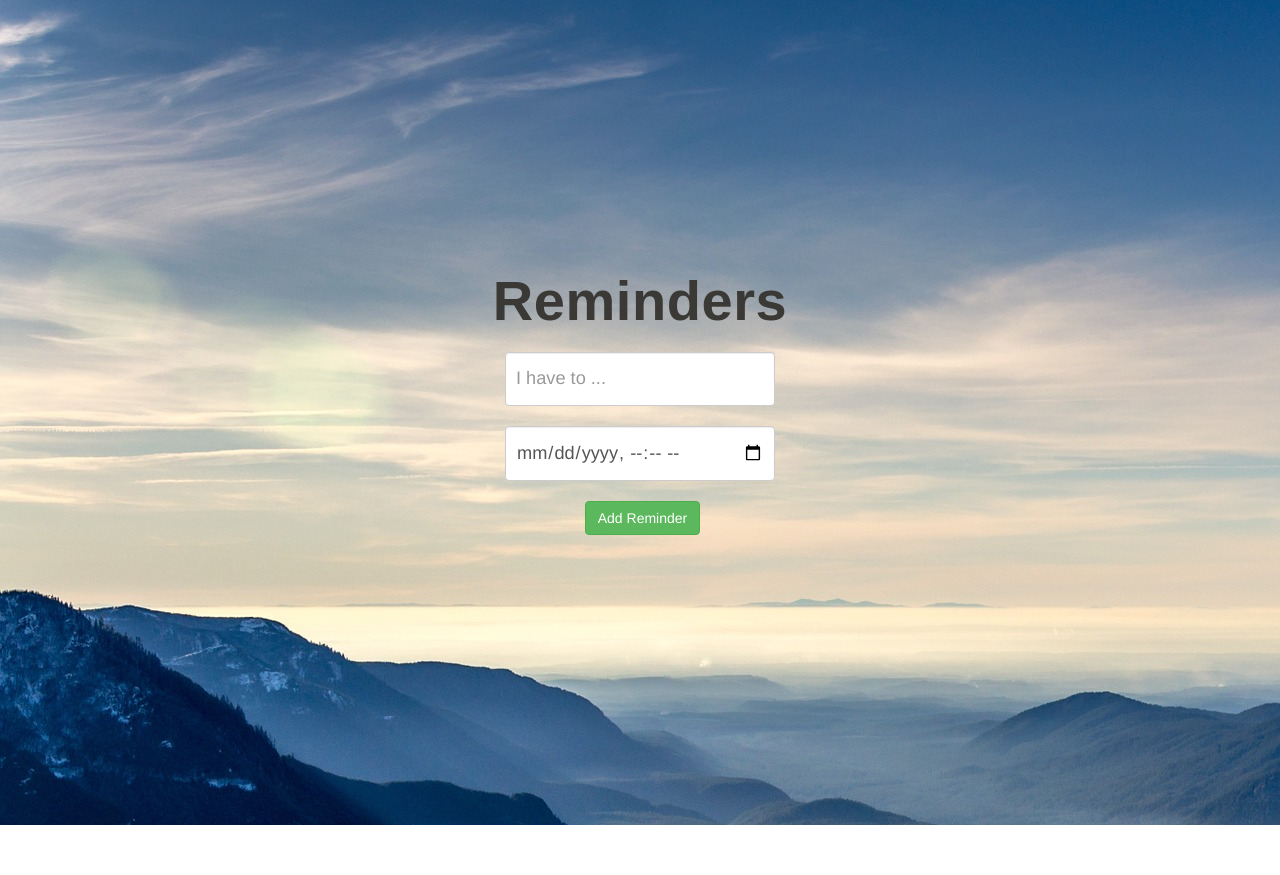
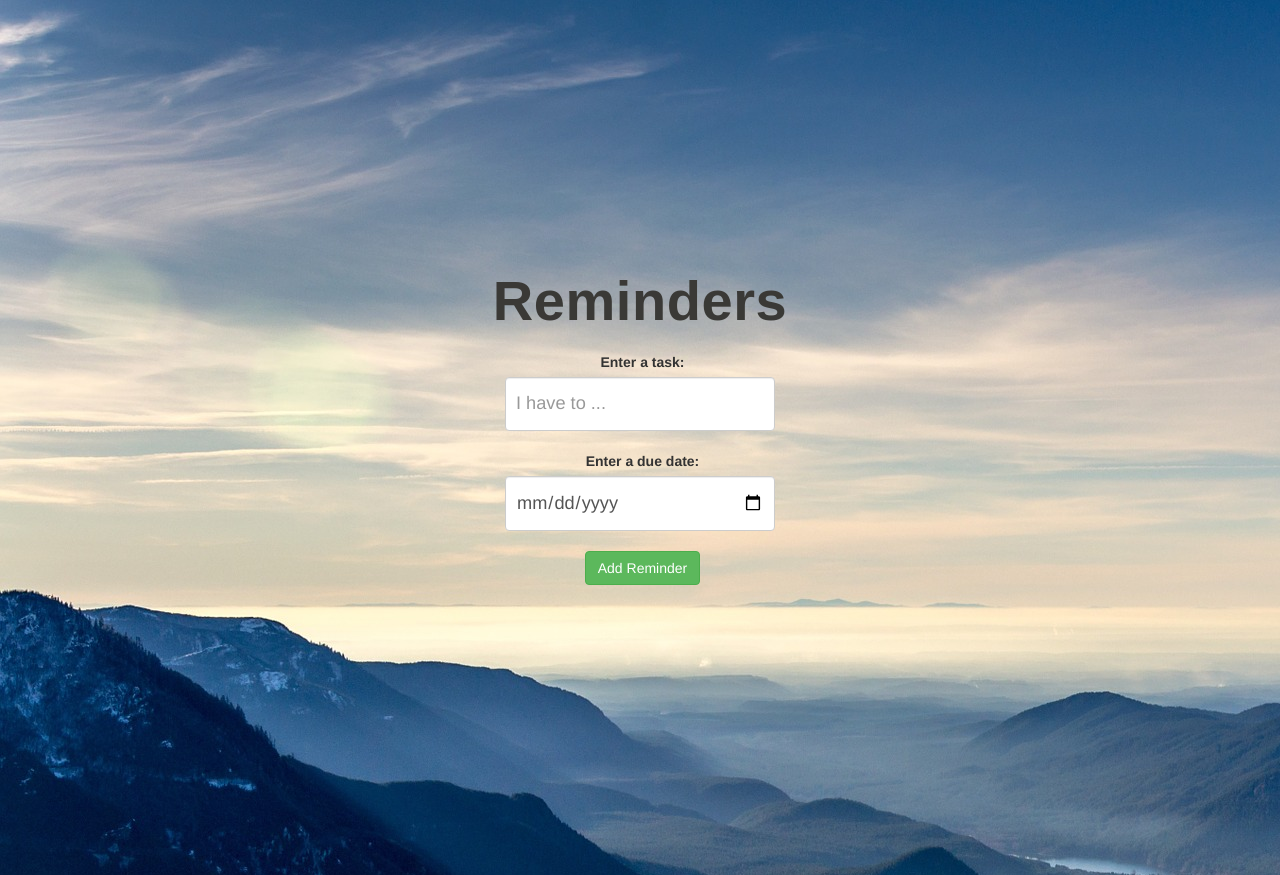
Before and after one commit to ckdrew670/reminders, a React (Create React App) app: page / in a window 1280 px wide. Before the commit the page ends 825 px from the top, so only its background shows below. Built offline with nearby package versions, Linux system fonts and the light colour scheme.

Commit message:
Add due date functionality and changed to human friendly readout using Moment

```diff
--- a/package.json
+++ b/package.json
@@ -6,6 +6,7 @@
     "@testing-library/jest-dom": "^4.2.4",
     "@testing-library/react": "^9.4.0",
     "@testing-library/user-event": "^7.2.1",
+    "moment": "^2.24.0",
     "react": "^16.12.0",
     "react-dom": "^16.12.0",
     "react-redux": "^7.1.3",
--- a/src/components/Form/Form.js
+++ b/src/components/Form/Form.js
@@ -49,7 +49,7 @@ class Form extends Component {
             <form
                 className="form"
                 onSubmit={ this.addReminder }>
-
+                <label className="form-label">Enter a task:</label>
                 <input
                     type="text"
                     className="form-control"
@@ -57,10 +57,10 @@ class Form extends Component {
                     placeholder="I have to ..."
                     onChange={ this.handleChange }
                 />
-
+                <label className="form-label">Enter a due date:</label>
                 <input
                     className="form-control"
-                    type="datetime-local"
+                    type="date"
                     onChange={ this.handleDueDate }
                 />
 
--- a/src/components/List/List.js
+++ b/src/components/List/List.js
@@ -1,4 +1,5 @@
 import React, { Component } from 'react';
+import moment from 'moment';
 
 class List extends Component {
 
@@ -12,8 +13,10 @@ class List extends Component {
 
     }
 
-    listReminders = () => {
+    render() {
+
         let { reminders } = this.props;
+
         return (
             <ul className="list-group">
                 {
@@ -24,32 +27,7 @@ class List extends Component {
                                 className="list-group-item"
                             >
                                 <div className="list-item">{ reminder.text }</div>
-                                <div
-                                    className="btn delete-button"
-                                    onClick={ () => this.deleteReminder(reminder.id) }
-                                >&#x2715;</div>
-                            </li>
-                        )
-                    })
-                }
-            </ul>
-        )
-    }
-
-    render() {
-
-        let { reminders } = this.props;
-        // console.log('this.props', this.props);
-        return (
-            <ul className="list-group">
-                {
-                    reminders.map(reminder => {
-                        return (
-                            <li
-                                key={ reminder.id }
-                                className="list-group-item"
-                            >
-                                <div className="list-item">{ reminder.text }</div>
+                                <div><em>due { moment(new Date(reminder.dueDate)).fromNow() }</em></div>
                                 <div
                                     className="btn delete-button"
                                     onClick={ () => this.deleteReminder(reminder.id) }
```
Also changed, not shown: 1 other file (tests, documents, lock files or other folders).
